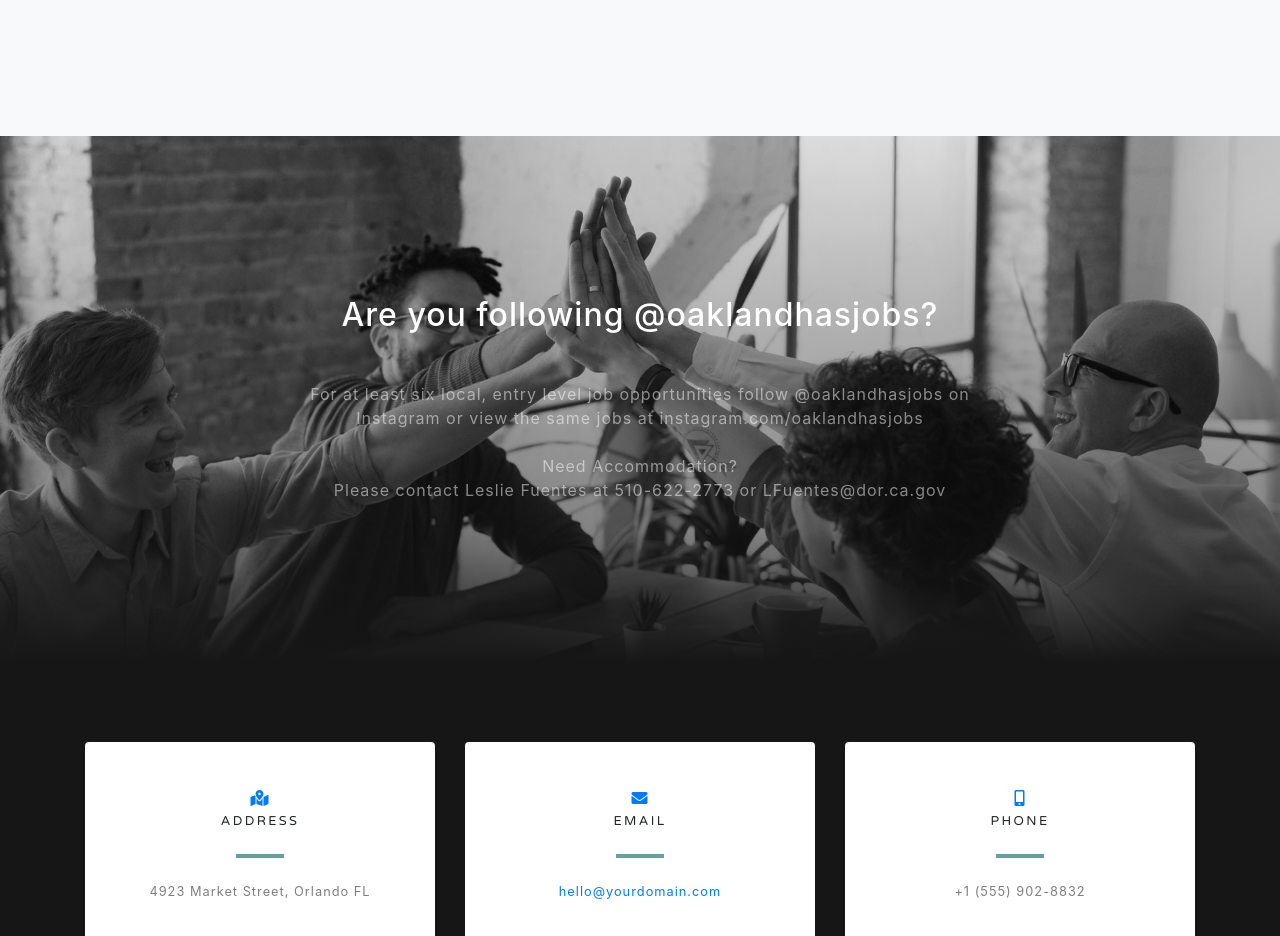
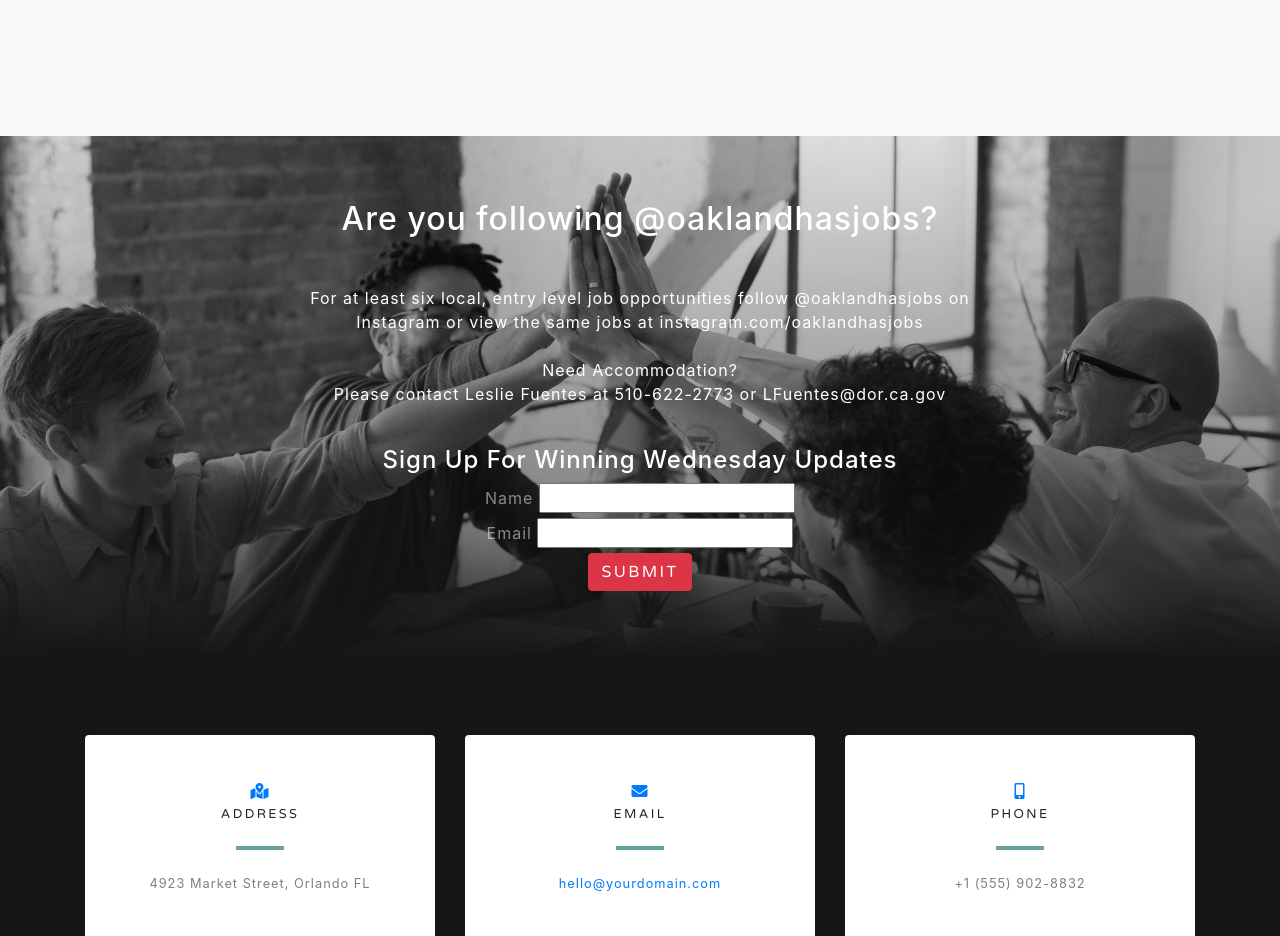
Before and after one commit to XopherDev/lp_ww_feb052020, a website with bundled scripts: page index.html in a window 1280 px wide. Shown: the part 2340-3276 px from the top of the page. Built offline with nearby package versions, Linux system fonts and the light colour scheme.

Commit message:
added first form

```diff
--- a/index.html
+++ b/index.html
@@ -10,6 +10,9 @@
 
   <title>Grayscale - Start Bootstrap Theme</title>
 
+
+  <script src="https://cdn.jsdelivr.net/npm/vue/dist/vue.js"></script>
+
   <!-- Bootstrap core CSS -->
   <link href="vendor/bootstrap/css/bootstrap.min.css" rel="stylesheet">
 
@@ -20,6 +23,12 @@
 
   <!-- Custom styles for this template -->
   <link href="css/grayscale.min.css" rel="stylesheet">
+
+  <style type="text/css">
+    section.signup-section {
+      padding: 4rem 0;
+    }
+  </style>
 
 </head>
 
@@ -172,17 +181,17 @@
           <!--<i class="far fa-paper-plane fa-2x mb-2 text-white"></i>-->
           <h2 class="text-white mb-5">Are you following @oaklandhasjobs?</h2>
 
-          <p class="mb-0 text-white-50">
+          <p class="mb-0 text-white">
             For at least six local, entry level job opportunities follow
             @oaklandhasjobs on Instagram or view the same jobs at
             instagram.com/oaklandhasjobs
             <br /><br />
           </p>
 
-          <p class="mb-0 text-white-50">
+          <p class="mb-0 text-white">
             Need Accommodation?
           </p>
-          <p class="mb-0 text-white-50">
+          <p class="mb-0 text-white">
             Please contact Leslie Fuentes at 510-622-2773 or LFuentes@dor.ca.gov
           </p>
 
@@ -191,6 +200,33 @@
             <input type="email" class="form-control flex-fill mr-0 mr-sm-2 mb-3 mb-sm-0" id="inputEmail" placeholder="Enter email address...">
             <button type="submit" class="btn btn-primary mx-auto">Subscribe</button>
           </form>-->
+          <p>&nbsp;</p>
+          <h4 class="text-white">Sign Up For Winning Wednesday Updates</h4>
+          <!-- newsletter capture form-->
+          <div class="box">
+
+            <!-- our signup form ===================== -->
+            <form id="signup-form" @submit.prevent="processForm">
+              <!-- name -->
+              <div class="field">
+                <label class="label text-white-50">Name</label>
+                <input type="text" class="input" name="name" v-model="name">
+              </div>
+
+              <!-- email -->
+              <div class="field">
+                <label class="label text-white-50">Email</label>
+                <input type="email" class="input" name="email" v-model="email">
+              </div>
+
+              <!-- submit button -->
+              <div class="field has-text-right">
+                <button type="submit" class="btn btn-danger">Submit</button>
+              </div>
+            </form>
+
+          </div><!-- box -->
+
 
         </div>
       </div>
@@ -271,6 +307,25 @@
   <!-- Custom scripts for this template -->
   <script src="js/grayscale.min.js"></script>
 
+  <script>
+    const app = new Vue({
+      el: '#signup-form',
+
+      // our data
+      data: {
+        name: '',
+        email: ''
+      },
+
+      // our methods
+      methods: {
+        processForm: function() {
+          console.log({ name: this.name, email: this.email });
+          alert('Processing!');
+        }
+      }
+    });
+  </script>
 </body>
 
 </html>
```
